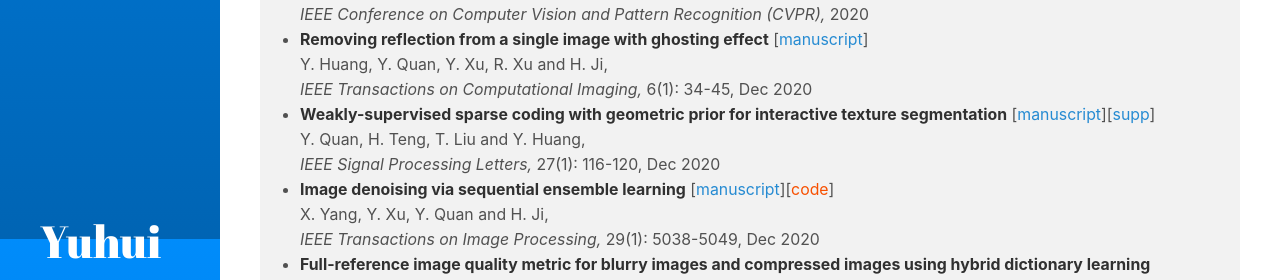
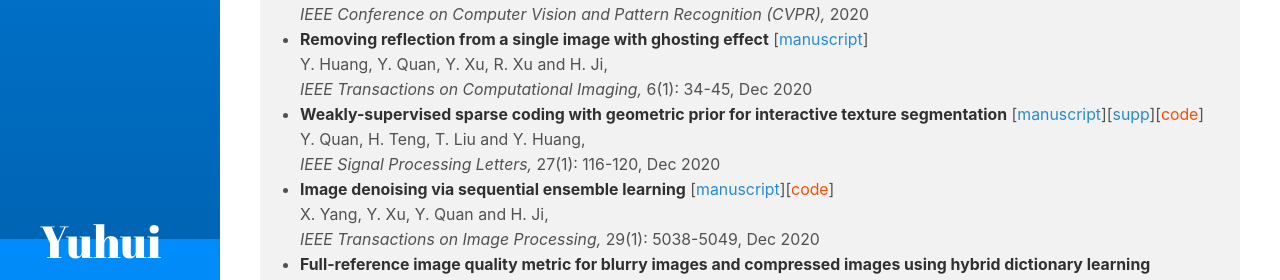
Before and after one commit to csyhquan/csyhquan.github.io, a Jekyll site: the page built from category/c_publication.md, in a window 1280 px wide and 900 px high, scrolled down 506 px. Shown: the part 155-435 px from the top of the window. Built offline with Jekyll 4.4.1, drawn with Linux system fonts in a browser that asks for light colours.

Commit message:
Update c_publication.md

```diff
--- a/category/c_publication.md
+++ b/category/c_publication.md
@@ -40,7 +40,7 @@ title: Publication
 <li><span style="font-size: 95%;"><strong>Removing reflection from a single image with ghosting effect</strong> [<a href="https://github.com/csyhquan/csyhquan.github.io/raw/master/manuscript/20-tci-Removing%20Reflection%20From%20a%20Single%20Image%20With%20Ghosting%20Effect.pdf" download="github3">manuscript</a>]</span><br />
 <span style="font-size: 95%;"> Y. Huang, Y. Quan, Y. Xu, R. Xu and H. Ji,<br />
  <em> IEEE Transactions on Computational Imaging, </em>6(1): 34-45, Dec 2020</span></li>
- <li><span style="font-size: 95%;"><strong>Weakly-supervised sparse coding with geometric prior for interactive texture segmentation</strong> [<a href="https://github.com/csyhquan/csyhquan.github.io/raw/master/manuscript/20-spl-Weakly-Supervised%20Sparse%20Coding%20with%20Geometric%20Prior%20for%20Interactive%20Texture%20Segmentation.pdf" download="github4">manuscript</a>][<a href="https://github.com/csyhquan/csyhquan.github.io/raw/master/manuscript/20-spl-Weakly-Supervised%20Sparse%20Coding%20with%20Geometric%20Prior%20for%20Interactive%20Texture%20Segmentation%20(SUPP).pdf" download="sup3">supp</a>]</span><br />
+ <li><span style="font-size: 95%;"><strong>Weakly-supervised sparse coding with geometric prior for interactive texture segmentation</strong> [<a href="https://github.com/csyhquan/csyhquan.github.io/raw/master/manuscript/20-spl-Weakly-Supervised%20Sparse%20Coding%20with%20Geometric%20Prior%20for%20Interactive%20Texture%20Segmentation.pdf" download="github4">manuscript</a>][<a href="https://github.com/csyhquan/csyhquan.github.io/raw/master/manuscript/20-spl-Weakly-Supervised%20Sparse%20Coding%20with%20Geometric%20Prior%20for%20Interactive%20Texture%20Segmentation%20(SUPP).pdf" download="sup3">supp</a>][<a href="https://github.com/csyhquan/csyhquan.github.io/raw/master/code/code-texture%20segmentation.rar"><font color="#F75000">code</font></a>]</span><br />
 <span style="font-size: 95%;"> Y. Quan, H. Teng, T. Liu and Y. Huang,<br />
  <em> IEEE Signal Processing Letters, </em>27(1): 116-120, Dec 2020</span></li>
  <li><span style="font-size: 95%;"><strong>Image denoising via sequential ensemble learning</strong> [<a href="https://github.com/csyhquan/csyhquan.github.io/raw/master/manuscript/20-tip-Image%20Denoising%20via%20Sequential%20Ensemble%20Learning.pdf" download="github4">manuscript</a>][<a href="https://github.com/csyhquan/csyhquan.github.io/raw/master/code/20-tip-Image%20Denoising%20via%20Sequential%20Ensemble%20Learning/ensemble-denoiser.rar" download="code9"><font color="#F75000">code</font></a>]</span><br />
```
